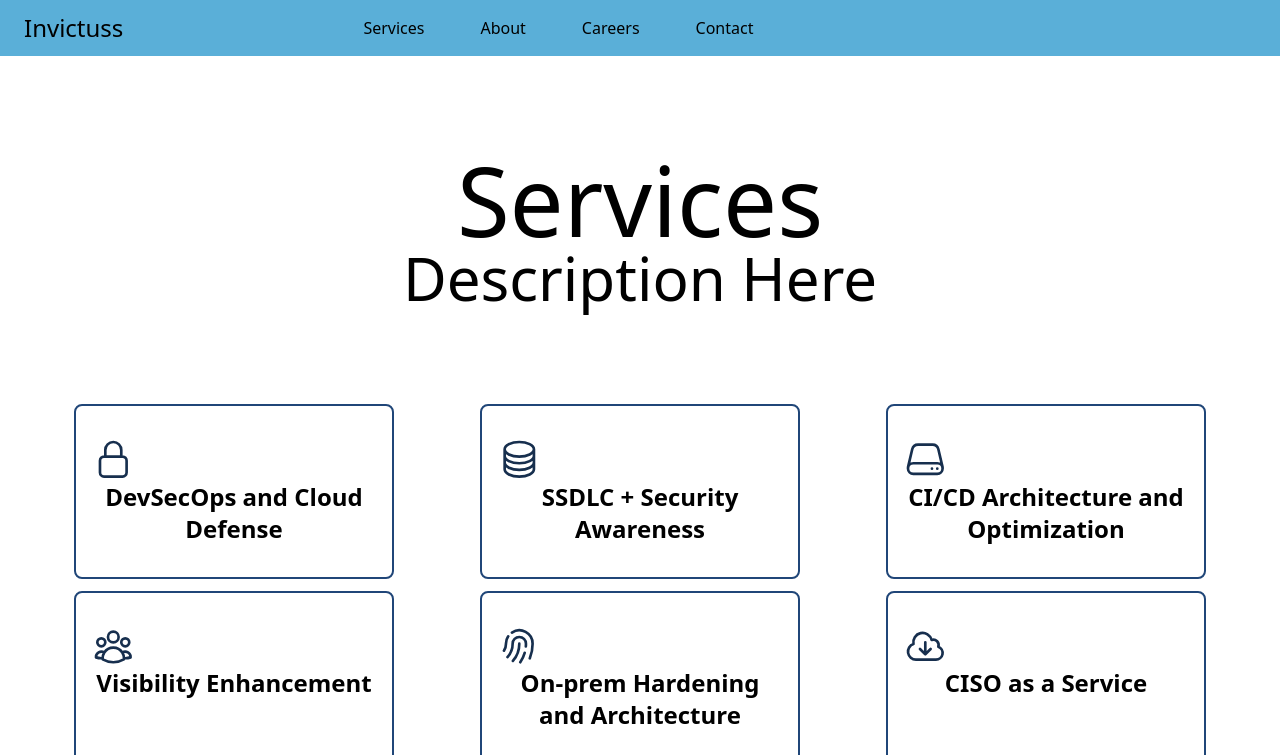
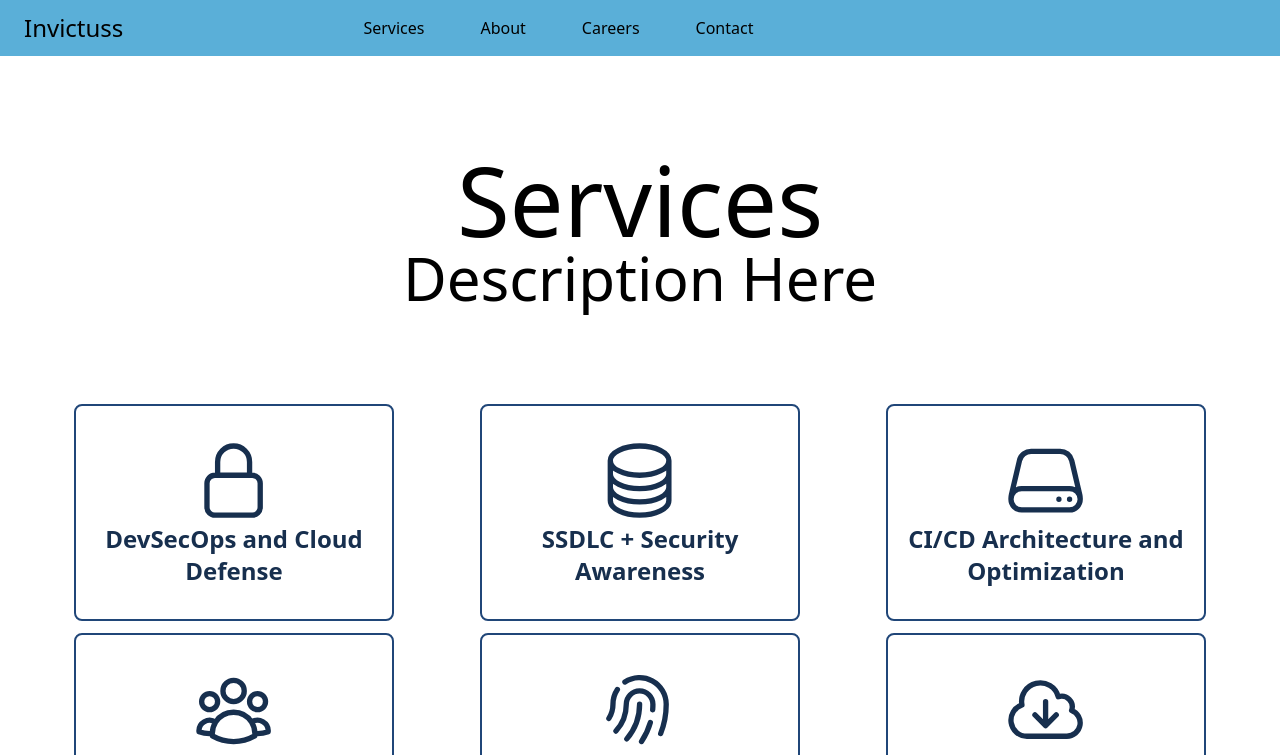
Before and after one commit to arana489/Invictuss, a React (Vite) app: page /service in a window 1280 px wide. Shown: the top 755 px of the page. Built offline with nearby package versions, Linux system fonts and the light colour scheme; the HTML template or start-up script is replaced by a standard one.

Commit message:
service/004-service-centering-justification

```diff
--- a/src/components/ServiceDropdown.jsx
+++ b/src/components/ServiceDropdown.jsx
@@ -7,15 +7,15 @@ const ServiceDropdown = (props) => {
   //      bool      func        useState hook
   const [visible, setVisible] = useState(false);
   return (
-    <div className="text-2xl font-semibold text-clip overflow-hidden justify-center sm:text-center sm:pr-4 sm:pl-4 sm:pt-8 sm:pb-8 rounded-lg border-2 w-1/4 text-justify border-dark-blue">
-      <div class="hover:text-light-blue hover:stroke-light-blue " onClick={() => {setVisible(!visible)}}>
-        <svg fill="none"  className="stroke-darkest-blue" stroke-width="1.5" viewBox="0 0 24 24" width="15%" height="15%" xmlns="http://www.w3.org/2000/svg" aria-hidden="true">
+    <div className="text-sm md:text-xl lg:text-2xl font-semibold justify-center text-center pr-4 pl-4 pt-8 pb-8 rounded-lg border-2 w-1/3 md:w-1/4  border-dark-blue">
+      <div class="stroke-darkest-blue text-darkest-blue hover:text-light-blue hover:stroke-light-blue" onClick={() => {setVisible(!visible)}}>
+        <svg fill="none"  className="mx-auto" stroke-width="1.5" viewBox="0 0 24 24" width="30%" height="30%" xmlns="http://www.w3.org/2000/svg" aria-hidden="true">
           <path stroke-linecap="round" stroke-linejoin="round" d={d}></path>
         </svg>
         {/* Button is equal to the service param and hides/unhides the description */}
-        <button>{service}</button>
+        <button class="mx-auto">{service}</button>
       </div>
-      {visible ? <p className="text-xl font-normal"><br></br>{description}</p> : <></>}
+      <div class={`${visible ? "max-h-96" : "max-h-0"} transition-all duration-300 text-xs md:text-sm lg:text-xl overflow-hidden`}>{visible && description}</div>
     </div>
   );
  };
```
